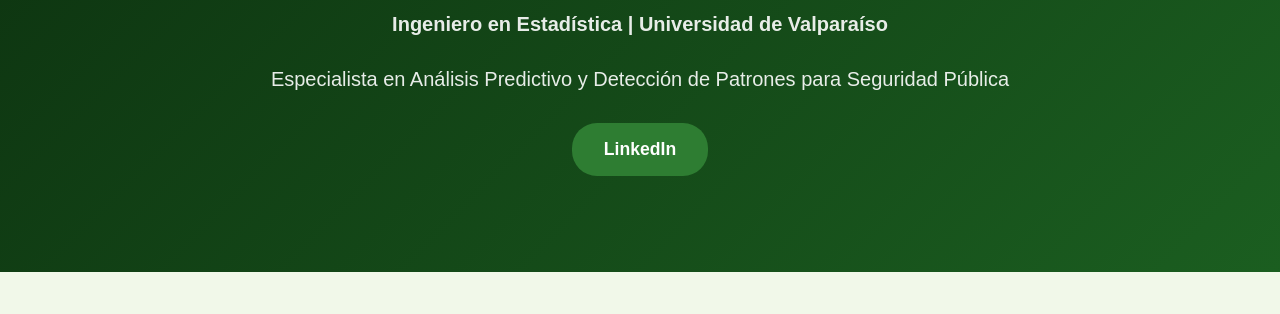
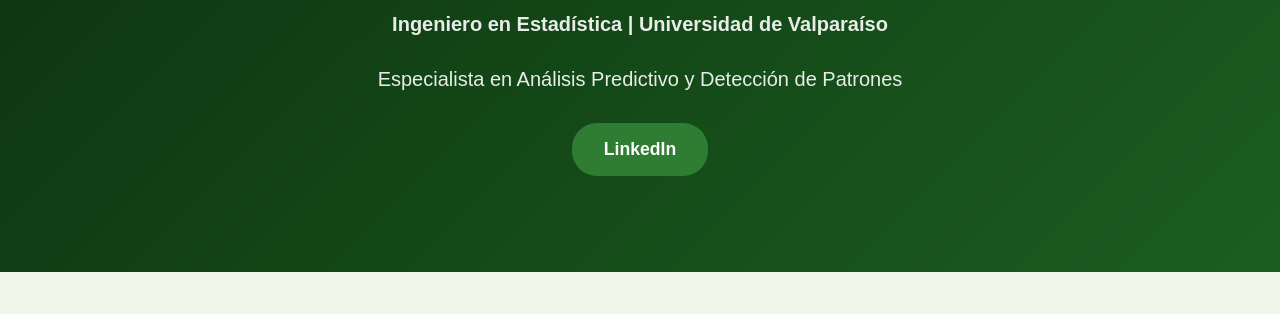
Before and after one commit to jeremiasbordon30/portfolio, a plain HTML site: page index.html in a window 1280 px wide. Shown: the part 214-528 px from the top of the page. Drawn offline with Linux system fonts and the light colour scheme.

Commit message:
index.html

```diff
--- a/index.html
+++ b/index.html
@@ -184,7 +184,7 @@
     <section class="hero">
         <h1>Jeremías Bordon</h1>
         <p class="credentials">Ingeniero en Estadística | Universidad de Valparaíso</p>
-        <p>Especialista en Análisis Predictivo y Detección de Patrones para Seguridad Pública</p>
+        <p>Especialista en Análisis Predictivo y Detección de Patrones</p>
         <div class="social-links">
             <a href="https://linkedin.com/in/jeremiasbordon" target="_blank">LinkedIn</a>
         </div>
```
